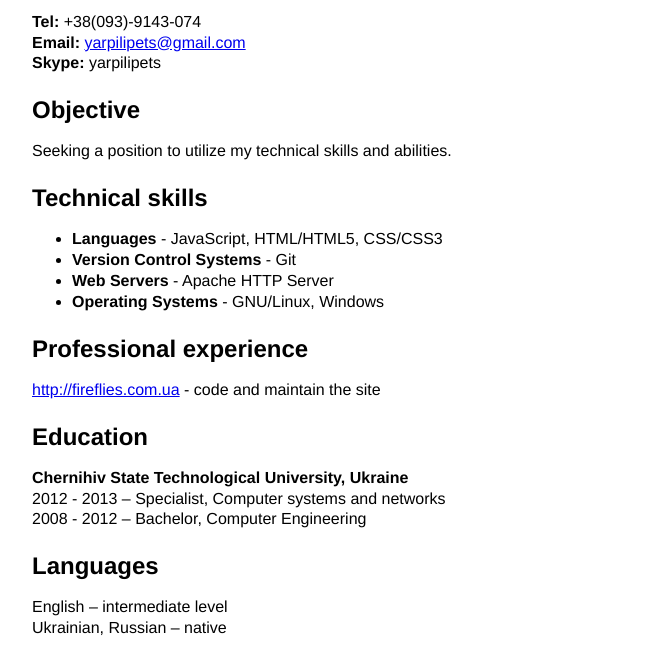
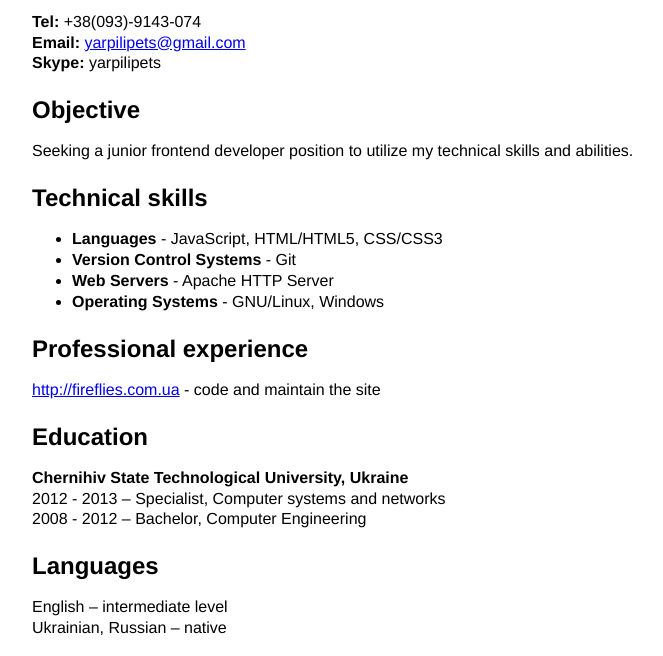
Before and after one commit to yarpilipets/yarpilipets, a plain HTML site: page index.html in a window 1280 px wide. Shown: the part 121-777 px from the top of the page, without its empty margins (158-821 px from the left). Drawn offline with Linux system fonts and the light colour scheme.

Commit message:
Change Objective

```diff
--- a/index.html
+++ b/index.html
@@ -26,7 +26,7 @@
 	<h2>Objective</h2>
 
 	<p>
-		Seeking a position to utilize my technical skills and abilities.
+		Seeking a junior frontend developer position to utilize my technical skills and abilities.
 	</p>
 
 	<h2>Technical skills</h2>
```
